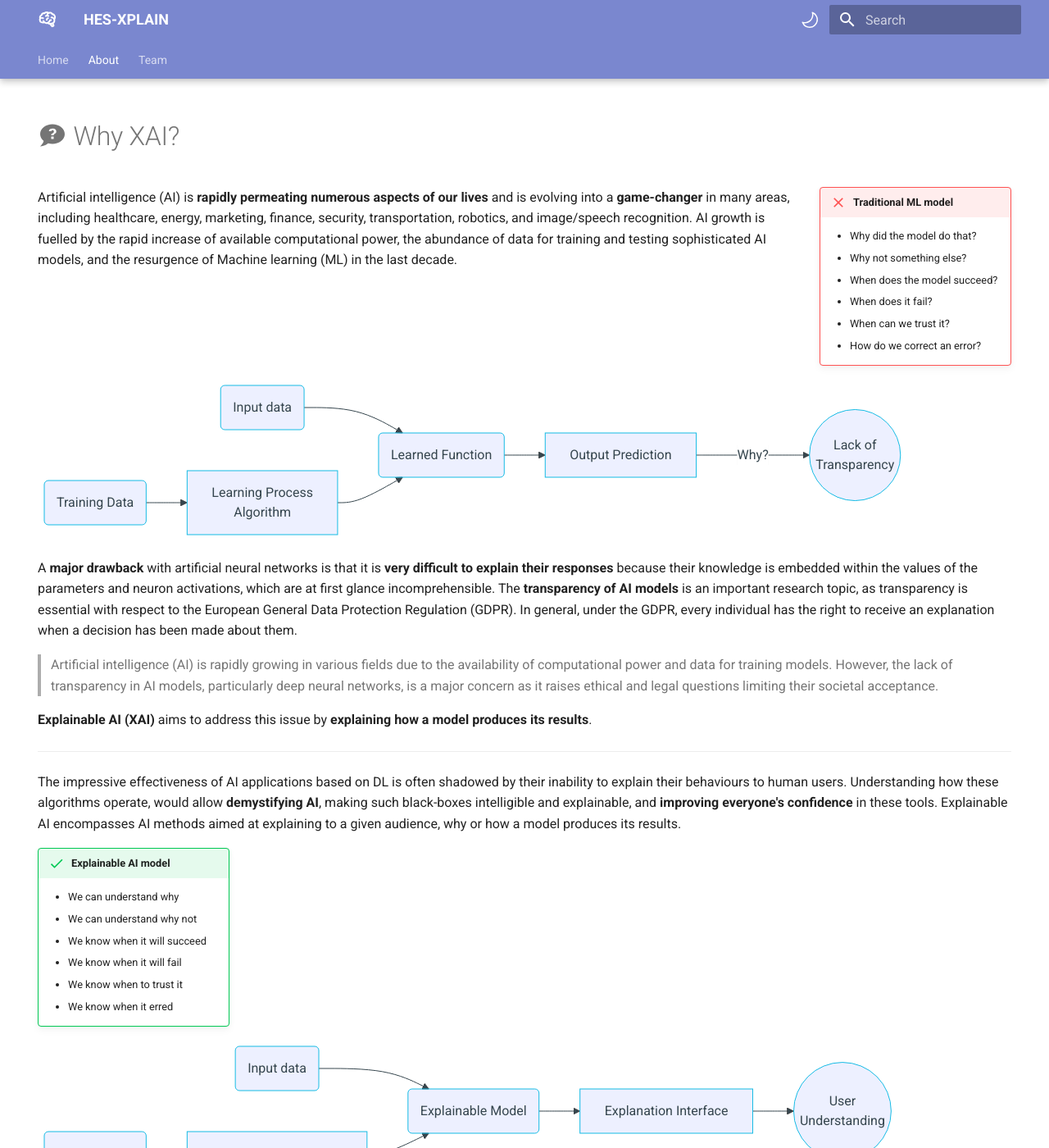
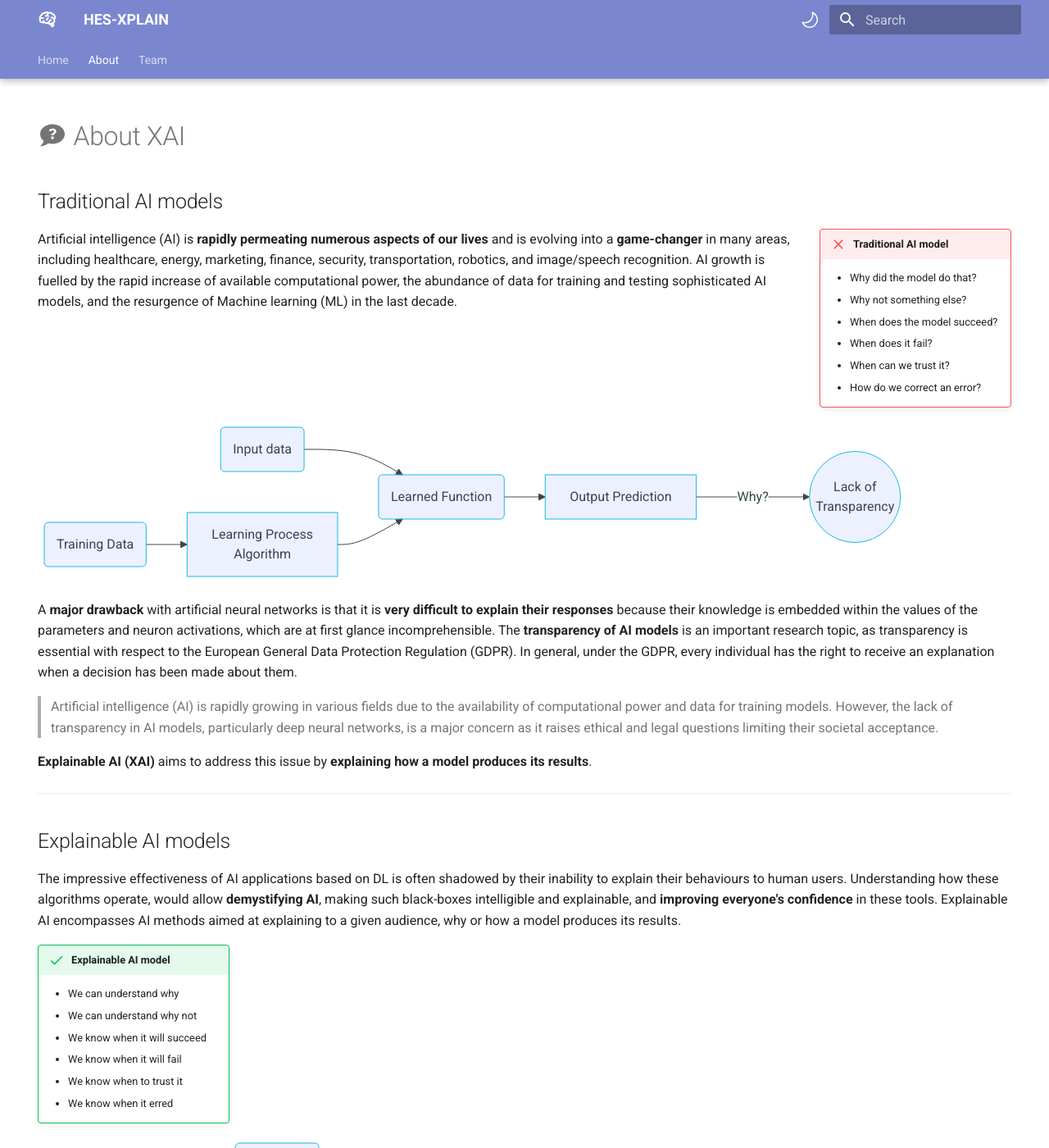
Before and after one commit to HES-XPLAIN/hes-xplain.github.io, an MkDocs documentation site: the page built from docs/intro.md, in a window 1280 px wide and 1400 px high. Shown: the whole window at 82% size. Built offline with MkDocs 1.6.1 and Material for MkDocs 9.7.7, drawn with Linux system fonts in a browser that asks for light colours; comment, search, counter and statistics services are not loaded.

Commit message:
Added HESSO logo and minor enhancement

```diff
--- a/docs/introduction.md
+++ b/docs/intro.md
@@ -4,9 +4,11 @@ hide:
 - toc
 ---
 
-# :material-chat-question: Why XAI?
+# :material-chat-question: About XAI
 
-!!! failure inline end "Traditional ML model"
+## Traditional AI models
+
+!!! failure inline end "Traditional AI model"
 
     * Why did the model do that?
     * Why not something else?
@@ -48,6 +50,8 @@ results**.
 
 ***
 
+## Explainable AI models
+
 The impressive
 effectiveness of AI applications based on DL is often shadowed by their inability to explain their behaviours to human users.
 Understanding how these algorithms operate, would allow **demystifying AI**, making such black-boxes
--- a/material/overrides/home.html
+++ b/material/overrides/home.html
@@ -119,6 +119,10 @@
             width: 350px !important;
         }
 
+        .home-image-hesso {
+            width: 150px !important;
+        }
+
         .features-section {
             flex-direction: column;
             gap: 2rem;
@@ -134,7 +138,7 @@
         align-items: center;
         justify-content: center;
         gap: 2.5rem;
-        padding: 8rem 10rem;
+        padding: 5rem 10rem;
     }
 
     .home-section h1 {
@@ -198,7 +202,6 @@
         opacity: 0.5;
     }
 
-
     .features-section .icon-feature {
         max-width: 500px;
         text-align: center;
@@ -252,13 +255,13 @@
 
 <section class="home-section">
     <div>
+        <img class="home-image-hesso" src="assets/logo_HES-SO_EN.svg" />
         <h2>Discover eXplainable AI</h2>
         <h1><span class="text-gradient">XPLAIN</span></h1>
         <p>An open platform for accelerating the development of eXplainable AI systems</p>
         <a class="btn btn-primary" href="#get-started">Get started</a>
     </div>
     <img class="home-image" src="assets/logo.png" />
-    <!-- <img class="home-image" src="assets/images/brain.svg" /> -->
 </section>
 <section class="features-section">
     <div class="icon-feature">
--- a/mkdocs.yml
+++ b/mkdocs.yml
@@ -11,7 +11,7 @@ extra_css:
 
 nav:
   - Home: index.md
-  - About: introduction.md
+  - About: intro.md
   - Team: team.md
 #  - Resources:
 #    - mkdocs.md
```
Also changed, not shown: other parts of material/overrides/home.html (+1 -1 lines), docs/index.md (+9 -4 lines), docs/assets/logo_HES-SO_EN.svg (added).
